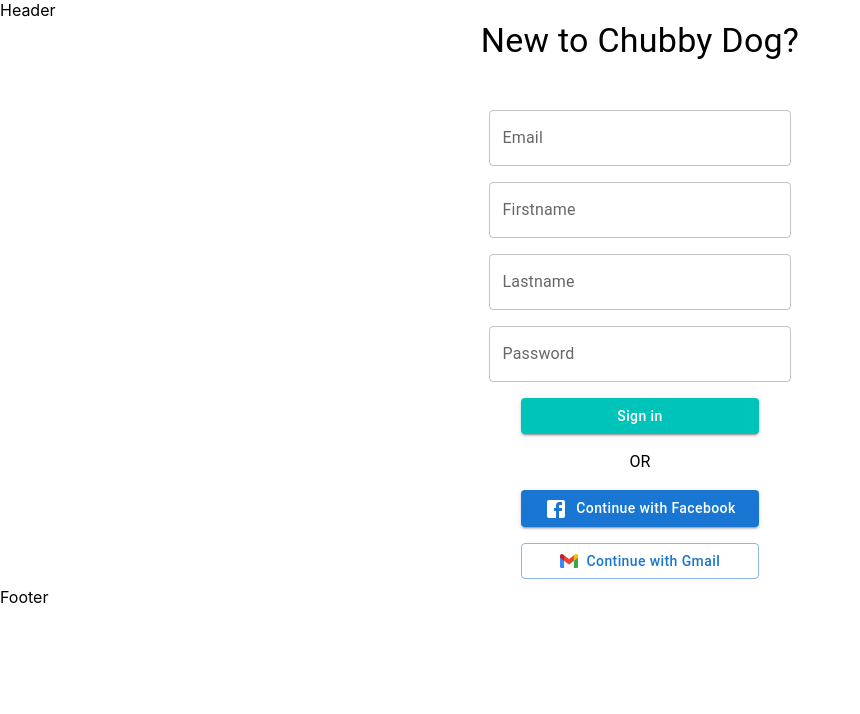
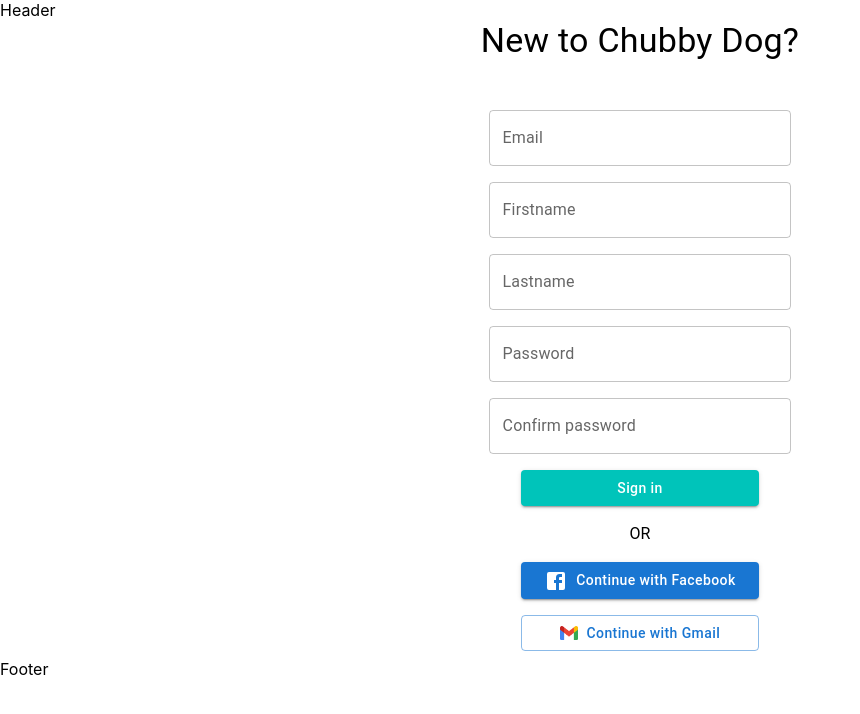
Before and after one commit to mirrenil/arbetsmetodik, a React (Create React App) app: page /signup in a window 1280 px wide. Shown: the top 714 px of the page, without its empty margins (0-860 px from the left). Built offline with nearby package versions, Linux system fonts and the light colour scheme.

Commit message:
Added input for password confirmation

```diff
--- a/src/Pages/SignUp.tsx
+++ b/src/Pages/SignUp.tsx
@@ -24,6 +24,12 @@ function SignUpPage() {
 				<TextField
 					id="outlined-basic"
 					label="Password"
+					variant="outlined"
+					type="password"
+				/>
+				<TextField
+					id="outlined-basic"
+					label="Confirm password"
 					variant="outlined"
 					type="password"
 				/>
```
